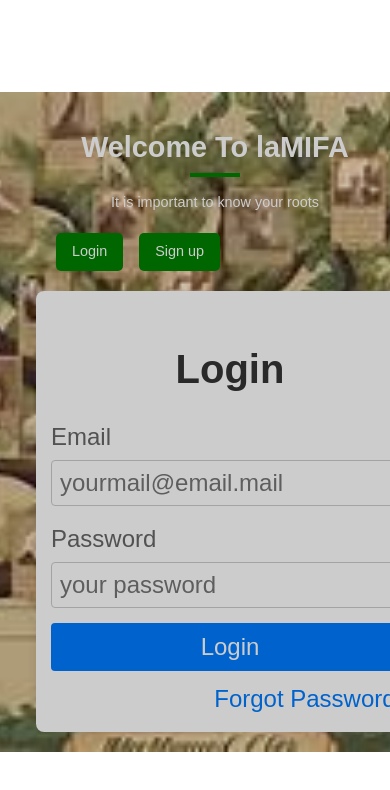
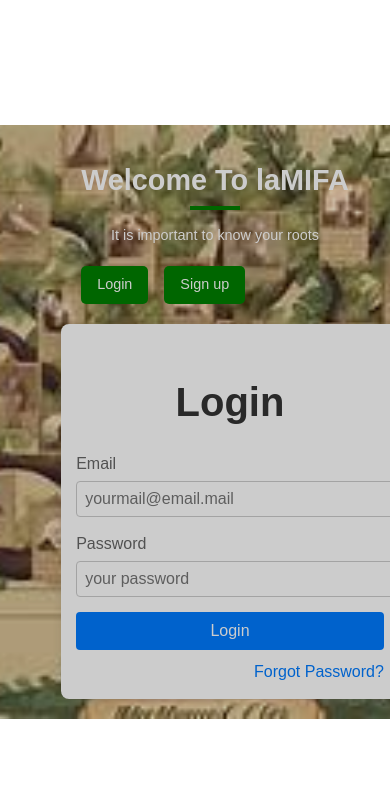
Before and after one commit to ngnepist/lamifa_frontend, a React (Vite) app: page / in a window 390 px wide. Both pictures are taken after a click on the link "Login". Shown: the top 790 px of the page. Built offline with nearby package versions, Linux system fonts and the light colour scheme.

Commit message:
[LANDING_PAGE]: configuee login container

```diff
--- a/src/components/loginForm.css
+++ b/src/components/loginForm.css
@@ -23,7 +23,7 @@
     text-align: center;
     margin-bottom: 20px;
     color: #333;
-    font-size: 2.5rem; /* Taille de police adaptée */
+    font-size: 2rem; /* Taille de police adaptée */
 }
 
 /* Groupe de champs */
@@ -36,15 +36,15 @@
     display: block;
     margin-bottom: 5px;
     color: #666;
-    font-size: 1.5rem;
+    font-size: 1rem;
 }
 
 .form-group input {
     width: 100%;
-    padding: 10px;
+    padding: 12px;
     border: 1px solid #ccc;
     border-radius: 4px;
-    font-size: 1.5rem;
+    font-size: 1rem;
 }
 
 /* Bouton de connexion */
@@ -56,7 +56,7 @@
     border: none;
     border-radius: 4px;
     cursor: pointer;
-    font-size: 1.5rem;
+    font-size: 1rem;
 }
 
 .login-button:hover {
@@ -71,7 +71,7 @@
 .forgot-password a {
     text-decoration: none;
     color: #007bff;
-    font-size: 1.5rem;
+    font-size: 1rem;
     transition: color 0.3s;
 }
 
@@ -91,14 +91,14 @@
 
     .form-group input {
         padding: 8px;
-        font-size: 1.5rem;
+        font-size: 1rem;
     }
 
     .login-button {
         padding: 10px;
-        font-size: 1.5rem;
+        font-size: 1rem;
     }
     .forgot-password a {
-        font-size: 1.5rem;
+        font-size: 1rem;
     }
 }
```
